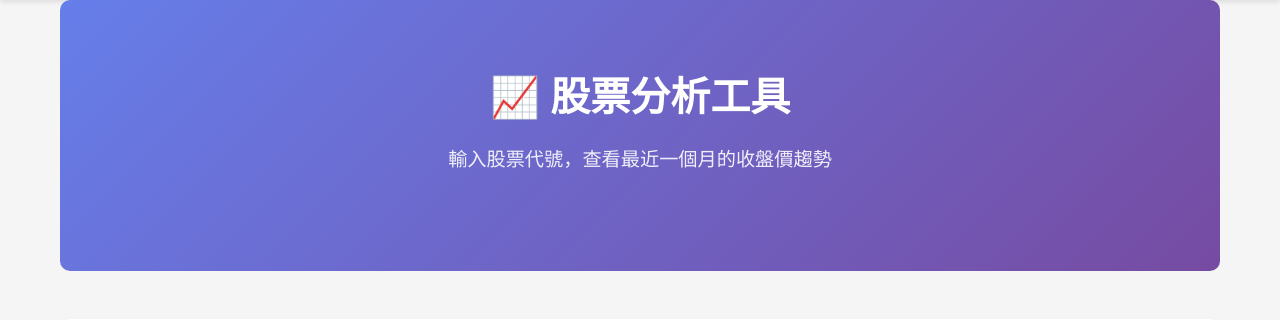
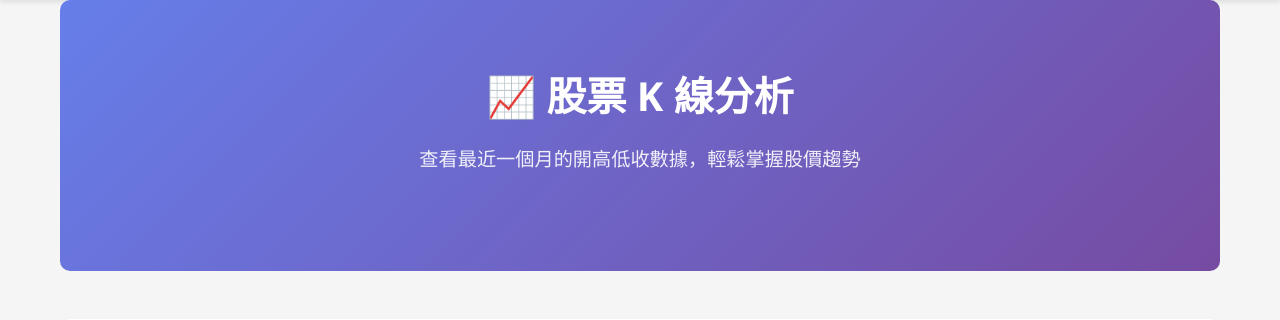
Before and after one commit to uberrrr1122/stock-analysis-web, a Flask app: page / in a window 1280 px wide. Shown: the part 70-390 px from the top of the page. Run offline with Flask 3, Linux system fonts and the light colour scheme; some libraries are stand-ins or nearby versions.

Commit message:
feat: 升級為專業紅綠蠟燭 K 線圖版本

```diff
--- a/app.py
+++ b/app.py
@@ -38,11 +38,21 @@ def get_stock_data():
                 'error': f'找不到股票代号: {ticker}'
             }), 404
 
+        candles = []
+        for date, row in hist.iterrows():
+            candle = {
+                'time': date.strftime('%Y-%m-%d'),
+                'open': round(float(row['Open']), 2),
+                'high': round(float(row['High']), 2),
+                'low': round(float(row['Low']), 2),
+                'close': round(float(row['Close']), 2)
+            }
+            candles.append(candle)
+
         data = {
             'symbol': ticker,
-            'dates': hist.index.strftime('%Y-%m-%d').tolist(),
-            'closing_prices': hist['Close'].round(2).tolist(),
-            'data_points': len(hist),
+            'candles': candles,
+            'data_points': len(candles),
             'date_range': {
                 'start': start_date.strftime('%Y-%m-%d'),
                 'end': end_date.strftime('%Y-%m-%d')
--- a/templates/index.html
+++ b/templates/index.html
@@ -2,8 +2,8 @@
 
 {% block content %}
 <section class="hero">
-    <h1>📈 股票分析工具</h1>
-    <p>輸入股票代號，查看最近一個月的收盤價趨勢</p>
+    <h1>📈 股票 K 線分析</h1>
+    <p>查看最近一個月的開高低收數據，輕鬆掌握股價趨勢</p>
 </section>
 
 <section class="stock-section">
@@ -29,16 +29,27 @@
     <div id="errorMessage" class="error-message hidden"></div>
 
     <div id="chartContainer" class="chart-container hidden">
-        <h2 id="chartTitle"></h2>
-        <canvas id="stockChart"></canvas>
-        <div class="chart-info">
-            <p>📊 最近30天收盤價數據 |
-            <span id="dataRange"></span></p>
+        <div class="chart-header">
+            <h2 id="chartTitle"></h2>
+            <p id="dataRange" class="chart-range"></p>
+        </div>
+        <div id="candleChart"></div>
+        <div class="chart-legend">
+            <span class="legend-item">
+                <span class="legend-color up"></span>
+                <span class="legend-text">上漲（紅）</span>
+            </span>
+            <span class="legend-item">
+                <span class="legend-color down"></span>
+                <span class="legend-text">下跌（綠）</span>
+            </span>
         </div>
     </div>
 </section>
 
-<script src="https://cdn.jsdelivr.net/npm/chart.js"></script>
+<!-- ApexCharts CDN -->
+<script src="https://cdnjs.cloudflare.com/ajax/libs/apexcharts/3.45.0/apexcharts.min.js"></script>
+
 <script>
 let chart = null;
 
@@ -49,7 +60,6 @@ const errorMessage = document.getElementById('errorMessage');
 const chartContainer = document.getElementById('chartContainer');
 const chartTitle = document.getElementById('chartTitle');
 const dataRange = document.getElementById('dataRange');
-const chartCanvas = document.getElementById('stockChart');
 
 // 允許按 Enter 鍵搜尋
 stockInput.addEventListener('keypress', (e) => {
@@ -82,7 +92,7 @@ async function searchStock() {
         }
 
         const data = await response.json();
-        displayChart(data);
+        displayCandleChart(data);
         showLoading(false);
 
     } catch (error) {
@@ -91,83 +101,137 @@ async function searchStock() {
     }
 }
 
-function displayChart(data) {
-    chartTitle.textContent = `${data.symbol} - 最近30天收盤價`;
-    dataRange.textContent = `${data.date_range.start} 至 ${data.date_range.end}`;
+function displayCandleChart(data) {
+    chartTitle.textContent = `${data.symbol} - K 線圖`;
+    dataRange.textContent = `📅 ${data.date_range.start} 至 ${data.date_range.end}`;
 
-    const ctx = chartCanvas.getContext('2d');
+    // 轉換數據格式供 ApexCharts 使用
+    const seriesData = data.candles.map(candle => ({
+        x: new Date(candle.time),
+        y: [
+            parseFloat(candle.open),
+            parseFloat(candle.high),
+            parseFloat(candle.low),
+            parseFloat(candle.close)
+        ]
+    }));
+
+    const options = {
+        series: [{
+            data: seriesData
+        }],
+        chart: {
+            type: 'candlestick',
+            height: 400,
+            toolbar: {
+                show: true,
+                tools: {
+                    download: true,
+                    selection: true,
+                    zoom: true,
+                    zoomin: true,
+                    zoomout: true,
+                    pan: true,
+                    reset: true
+                }
+            },
+            fontFamily: "'Segoe UI', Tahoma, Geneva, Verdana, sans-serif"
+        },
+        plotOptions: {
+            candlestick: {
+                colors: {
+                    upward: '#FF0000',    // 台灣股市：上漲為紅色
+                    downward: '#008000'   // 台灣股市：下跌為綠色
+                }
+            }
+        },
+        xaxis: {
+            type: 'datetime',
+            labels: {
+                format: 'yyyy-MM-dd',
+                style: {
+                    colors: '#666',
+                    fontSize: '12px'
+                }
+            }
+        },
+        yaxis: {
+            title: {
+                text: '價格',
+                style: {
+                    color: '#333',
+                    fontSize: '14px',
+                    fontWeight: 600
+                }
+            },
+            labels: {
+                formatter: function(value) {
+                    return value.toFixed(2);
+                },
+                style: {
+                    colors: '#666',
+                    fontSize: '12px'
+                }
+            },
+            tooltip: {
+                enabled: true
+            }
+        },
+        tooltip: {
+            enabled: true,
+            theme: 'dark',
+            x: {
+                format: 'yyyy-MM-dd'
+            },
+            y: {
+                formatter: function(value) {
+                    if (value) {
+                        return value.toFixed(2);
+                    }
+                    return value;
+                }
+            },
+            custom: function({ seriesIndex, dataPointIndex, w }) {
+                const candle = data.candles[dataPointIndex];
+                return `
+                    <div style="padding: 10px; font-size: 13px;">
+                        <p><strong>${candle.time}</strong></p>
+                        <p>開：${candle.open}</p>
+                        <p>高：${candle.high}</p>
+                        <p>低：${candle.low}</p>
+                        <p style="color: ${candle.close >= candle.open ? '#FF0000' : '#008000'}; font-weight: bold;">
+                            收：${candle.close}
+                        </p>
+                    </div>
+                `;
+            }
+        },
+        grid: {
+            borderColor: '#e0e0e0',
+            strokeDashArray: 3,
+            xaxis: {
+                lines: {
+                    show: false
+                }
+            }
+        },
+        stroke: {
+            width: 1,
+            colors: ['#666']
+        }
+    };
 
     // 銷毀舊圖表
     if (chart) {
         chart.destroy();
     }
 
-    chart = new Chart(ctx, {
-        type: 'line',
-        data: {
-            labels: data.dates,
-            datasets: [{
-                label: '收盤價',
-                data: data.closing_prices,
-                borderColor: '#667eea',
-                backgroundColor: 'rgba(102, 126, 234, 0.1)',
-                borderWidth: 2,
-                fill: true,
-                tension: 0.4,
-                pointRadius: 4,
-                pointBackgroundColor: '#667eea',
-                pointBorderColor: '#fff',
-                pointBorderWidth: 2,
-                pointHoverRadius: 6,
-                pointHoverBackgroundColor: '#764ba2'
-            }]
-        },
-        options: {
-            responsive: true,
-            maintainAspectRatio: true,
-            plugins: {
-                legend: {
-                    display: true,
-                    labels: {
-                        font: { size: 14 },
-                        padding: 15,
-                        usePointStyle: true
-                    }
-                },
-                tooltip: {
-                    backgroundColor: 'rgba(0, 0, 0, 0.8)',
-                    padding: 12,
-                    titleFont: { size: 14 },
-                    bodyFont: { size: 13 },
-                    borderColor: '#667eea',
-                    borderWidth: 1,
-                    callbacks: {
-                        label: function(context) {
-                            return '收盤價: ' + context.parsed.y.toFixed(2);
-                        }
-                    }
-                }
-            },
-            scales: {
-                y: {
-                    beginAtZero: false,
-                    title: {
-                        display: true,
-                        text: '價格'
-                    },
-                    grid: {
-                        color: 'rgba(0, 0, 0, 0.05)'
-                    }
-                },
-                x: {
-                    grid: {
-                        color: 'rgba(0, 0, 0, 0.05)'
-                    }
-                }
-            }
-        }
-    });
+    chart = new ApexCharts(
+        document.querySelector('#candleChart'),
+        options
+    );
 
+    chart.render();
     chartContainer.classList.remove('hidden');
 }
 
```
Also changed, not shown: static/style.css (+42 -7 lines), about.html (added), contact.html (added), index.html (added), main.css (added), main.js (added).
